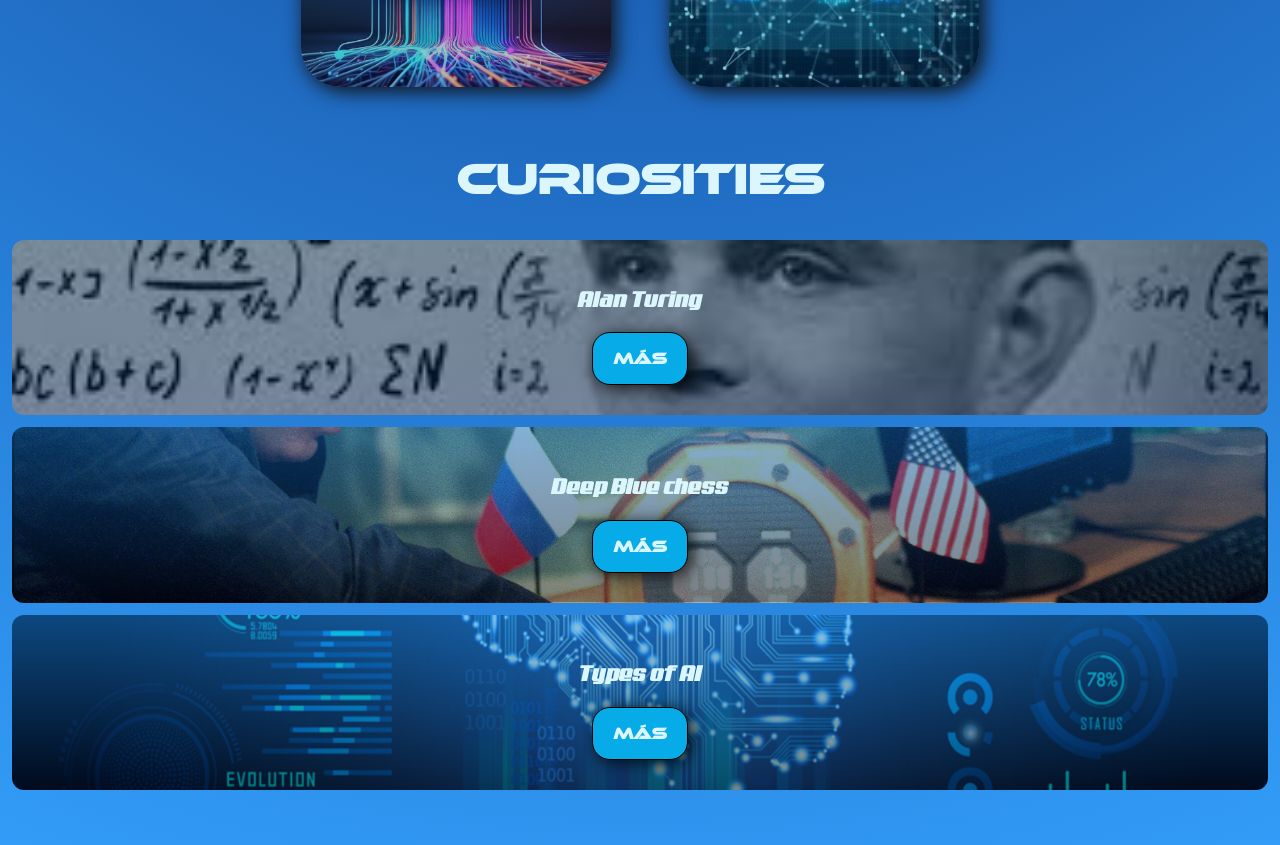
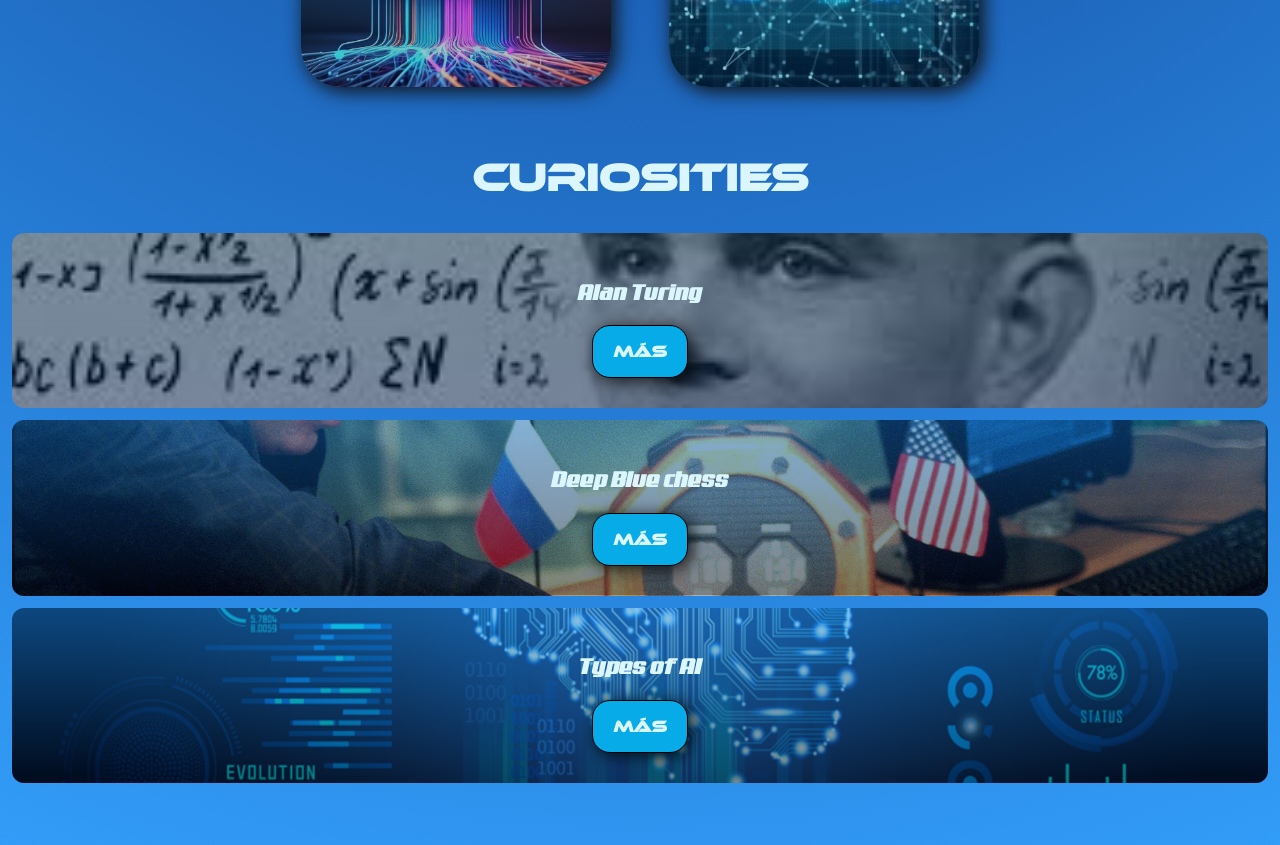
Before and after one commit to DavidSoleraRomero/artificial-intelligence, a plain HTML site: page index.html in a window 1280 px wide. Shown: the part 2520-3365 px from the top of the page. Drawn offline with Linux system fonts and the light colour scheme.

Commit message:
Curiosities H2

```diff
--- a/css/estilos.css
+++ b/css/estilos.css
@@ -262,7 +262,7 @@ header a {
 #curiosities h2 {
     padding-top: 1.25%;
     margin-top: 0;
-    font-size: 2.65em;
+    font-size: 2.42em;
 }
 
 #curiosities a {
```
